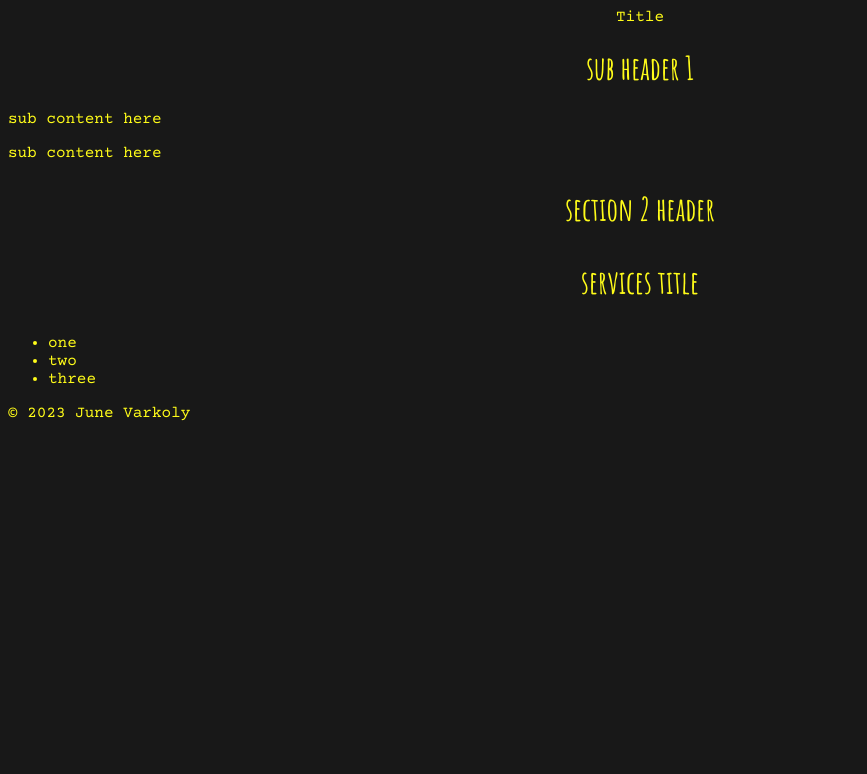
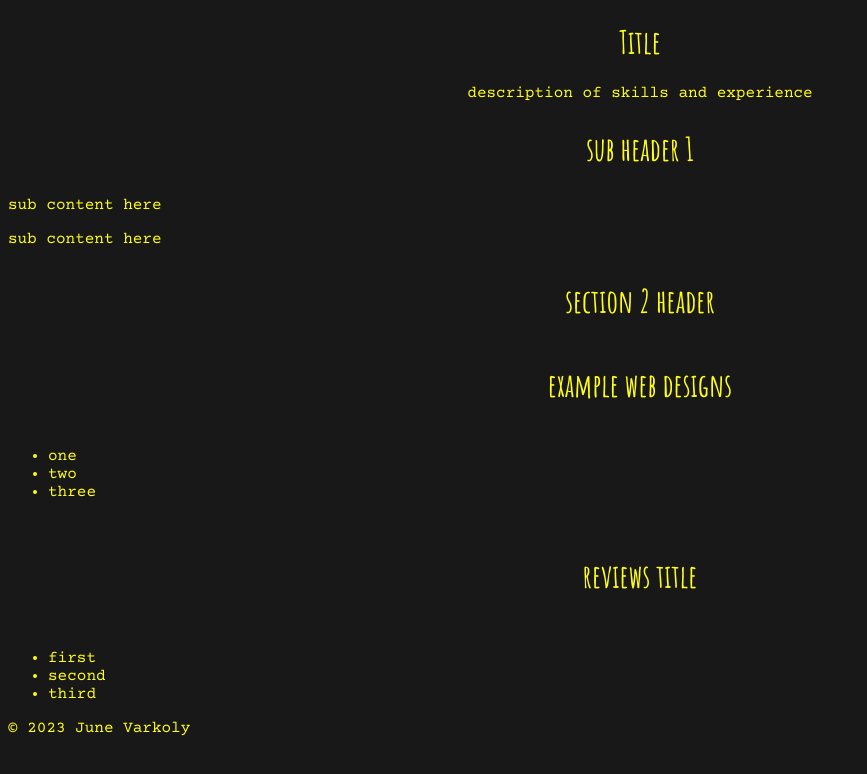
Before and after one commit to RVCC-IDMX/midterm-2023-junevvv, a plain HTML site: page index.html in a window 1280 px wide. Shown: the whole page, without its empty margins (0-867 px from the left). Drawn offline with nearby package versions, Linux system fonts and the light colour scheme; a web font is replaced by a local one.

Commit message:
changes to header

```diff
--- a/index.html
+++ b/index.html
@@ -20,13 +20,14 @@
 
 <header>
   <!--logo & page title here-->
-  Title
+  <h1>Title</h1>
+  <p>description of skills and experience</p>
 </header>
 
-<h1>
+<h2>
   sub header 1
 
-</h1>
+</h2>
 
 <main>
   <!--important page content here-->
@@ -40,13 +41,13 @@
 
   </section>
 
-  <h2> section 2 header</h2>
+  <h3> section 2 header</h3>
 
 <section>
-  <!--offered services-->
-  <h3>services title</h3>
-  <div id="serviceslist">
-    <ul id="services">
+  <!--3 example website designs-->
+  <h4>example web designs</h4>
+  <div id="exampleslist">
+    <ul id="examples">
       <li>one</li>
       <li>two</li>
       <li>three</li>
@@ -55,7 +56,18 @@
 
 </section>
 
+<section>
+  <!--reviews section-->
+  <h5>reviews title</h5>
+  <div id="reviewslist">
+    <ul id="reviews">
+      <li>first</li>
+      <li>second</li>
+      <li>third</li>
 
+    </ul>
+  </div>
+</section>
 
 
 
```
